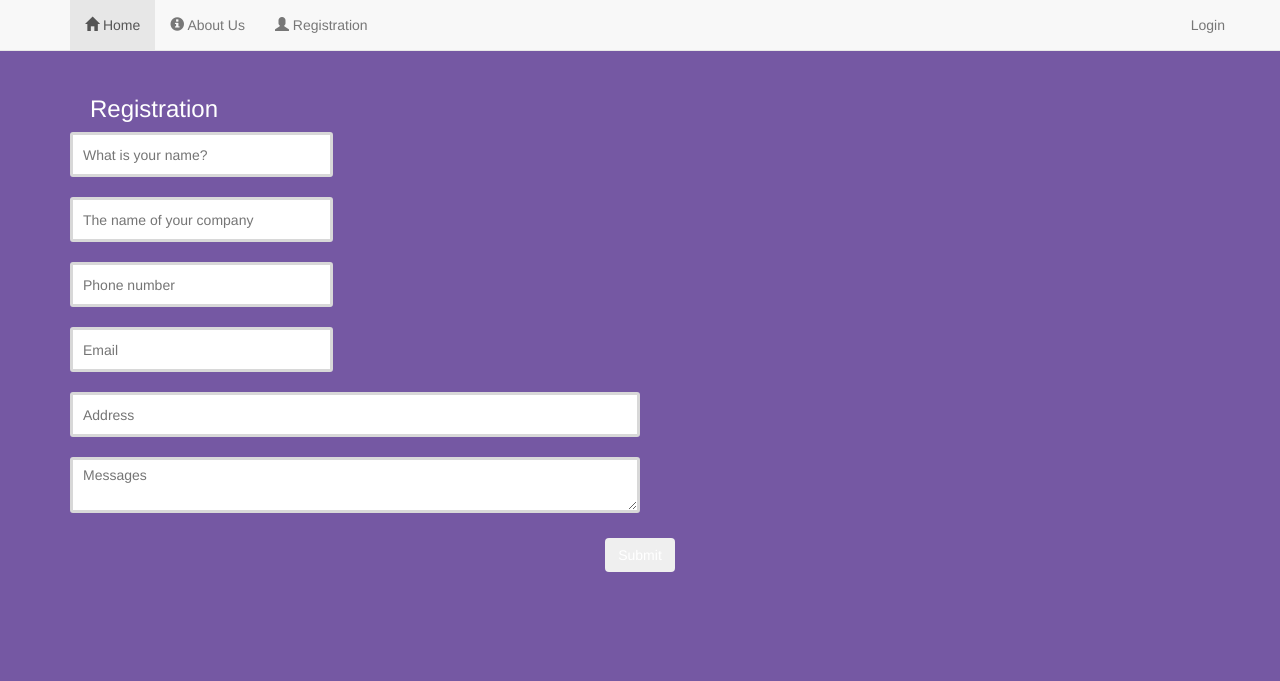
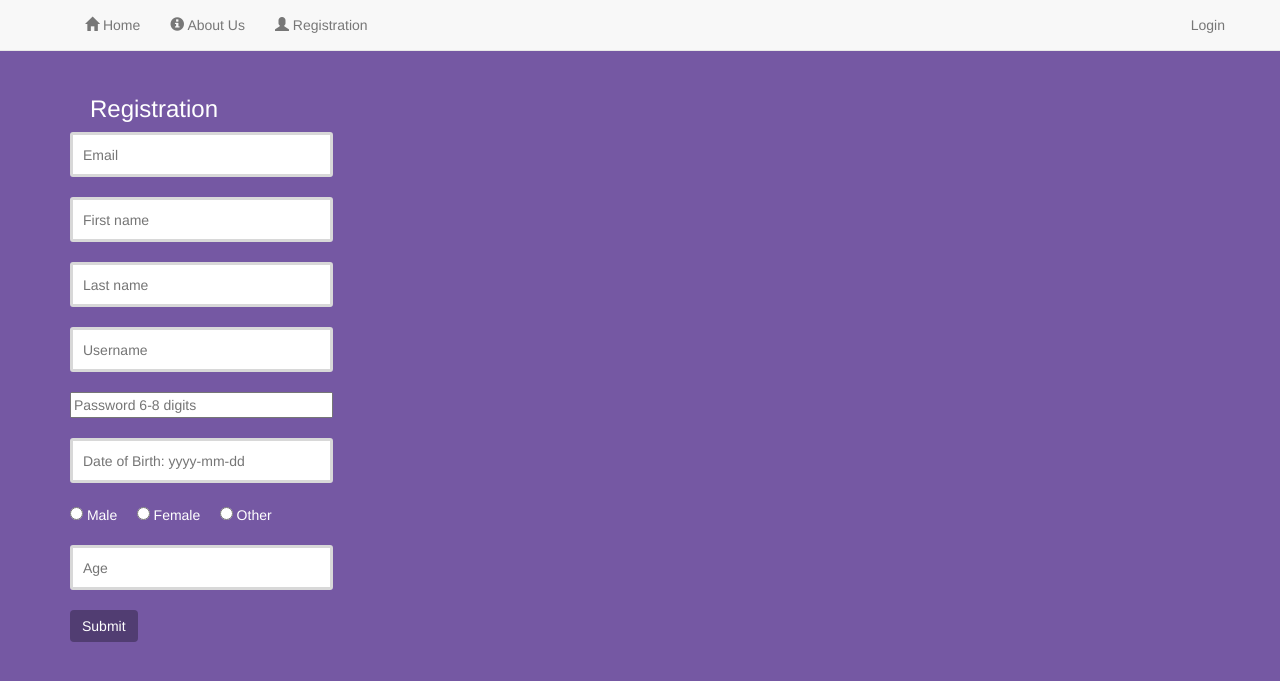
Before and after one commit to ZiliZhang/ovo, a Django app: page /reg in a window 1280 px wide. Shown: the top 681 px of the page. Run offline with Django 3.2, Linux system fonts and the light colour scheme; some libraries are stand-ins or nearby versions.

Commit message:
changed forms

```diff
--- a/hello/static/css/style.css
+++ b/hello/static/css/style.css
@@ -55,7 +55,8 @@ body {
     border: 3px solid #d8d8d8
 }
 
-.reg button {
-    margin-left: 10px;
+.reg .btn-submit {
+    background: #513d72;
+    color:#ffffff;
     border: 0
 }
--- a/hello/templates/base.html
+++ b/hello/templates/base.html
@@ -14,7 +14,7 @@
 <nav class="navbar navbar-default navbar-static-top">
   <div class="container">
     <ul class="nav navbar-nav">
-      <li class="active">
+      <li>
         <a href="/"><span class="glyphicon glyphicon-home"></span> Home</a>
       </li>
       <li>
--- a/hello/templates/reg.html
+++ b/hello/templates/reg.html
@@ -11,13 +11,20 @@
 	    <div>
 	        <form method="post">
 	            <fieldset>
-	            <input type="text" class="input-large" id="tname" name="name" placeholder="What is your name?" required="required"><br><br>
-	            <input type="text" class="input-large" id="tcompany" name="company" placeholder="The name of your company"><br><br>
-	            <input type="text" class="input-large" id="tphone" name="phone" placeholder="Phone number"><br><br>
-	            <input type="text" class="input-large" id="temail" name="email" placeholder="Email" required="required"><br><br>
-	            <input type="text" class="input-large" id="taddress" name="address" placeholder="Address" required="trequired" style='width:50%'><br><br>
-	            <textarea class="input-xlarge" id="tMessage" name="Message" placeholder="Messages" style='width:50%'></textarea><br><br>
-	            <center><input type ="submit" class="btn btn-light"></center>
+	            <input type="text" class="input-large" name="email" placeholder="Email" required="required"><br><br>
+	            <input type="text" class="input-large" name="first_name" placeholder="First name" required="required"><br><br>
+	            <input type="text" class="input-large" name="last_name" placeholder="Last name"><br><br>
+	            <input type="text" class="input-large" name="username" placeholder="Username"><br><br>
+	            <input type="password" class="input-large" name="password" placeholder="Password 6-8 digits"><br><br>
+	            <input type="text" class="input-large" name="birth_date" placeholder="Date of Birth: yyyy-mm-dd" required="require"><br><br>
+	            <div style="display: inline">
+		            <input type="radio" name="gender" value="male"> Male&nbsp;&nbsp;&nbsp;&nbsp;
+	  				<input type="radio" name="gender" value="female"> Female&nbsp;&nbsp;&nbsp;&nbsp;
+	  				<input type="radio" name="gender" value="other"> Other<br>
+	            </div>
+	            <br>
+	            <input type="text" class="input-large" name="age" placeholder="Age" required="require"><br><br>
+	            <input type ="submit" class="btn btn-submit">
 	            </fieldset>
 	        </form>
 	    </div>
```
